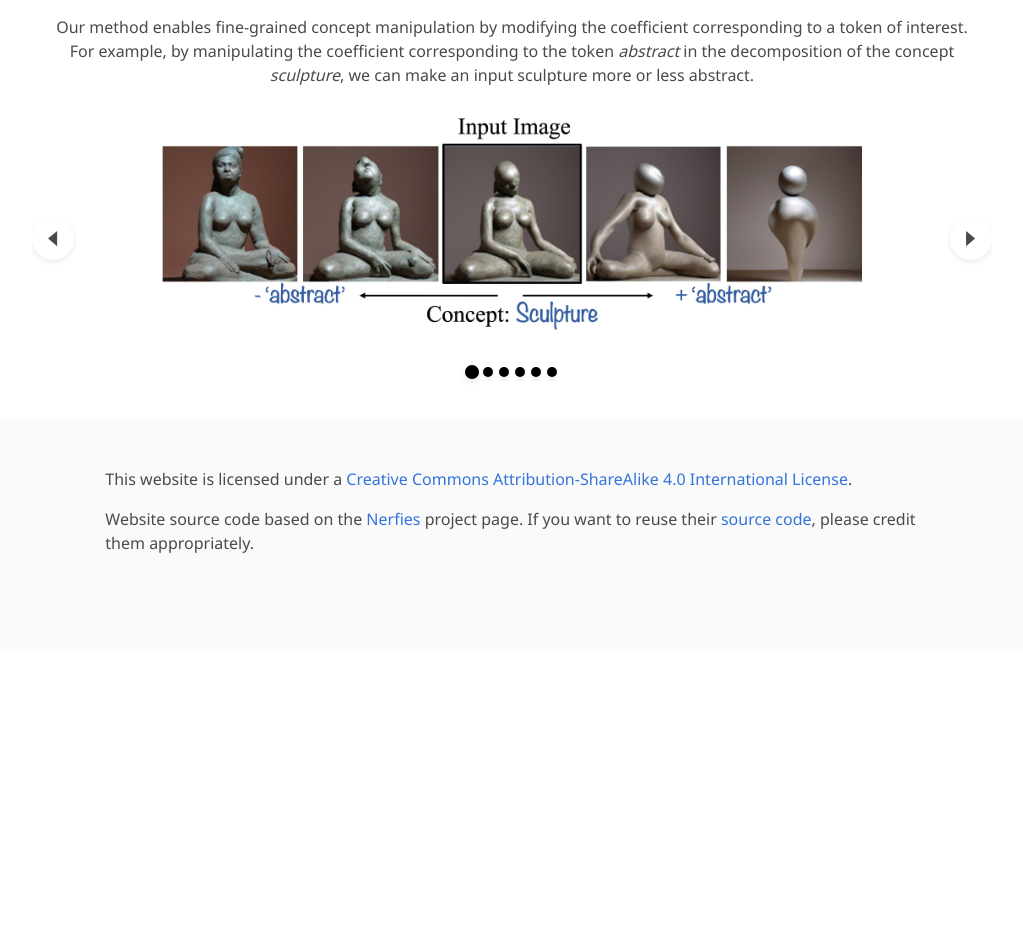
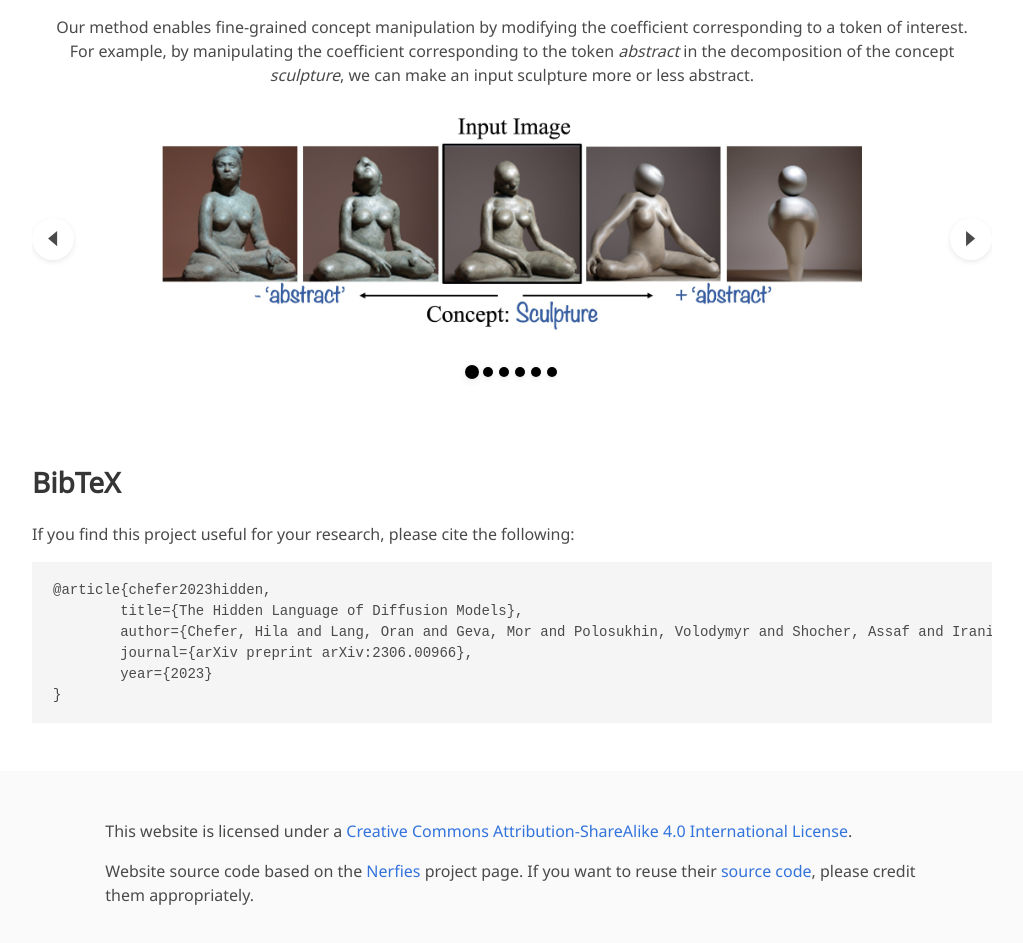
Before and after one commit to hila-chefer/Conceptor, a plain HTML site: page index.html in a window 1280 px wide. Shown: the part 3599-4542 px from the top of the page, without its empty margins (128-1151 px from the left). Before the commit the page ends 4250 px from the top, so only its background shows below. Drawn offline with nearby package versions, Linux system fonts and the light colour scheme; some icons are missing; a web font is replaced by a local one.

Commit message:
Add files via upload

```diff
--- a/index.html
+++ b/index.html
@@ -426,6 +426,20 @@
 
 <!--  </section> -->
 
+  <section class="section" id="BibTeX">
+    <div class="container is-max-desktop content">
+      <h2 class="title">BibTeX</h2>
+      <p>If you find this project useful for your research, please cite the following:</p>
+
+      <pre><code>@article{chefer2023hidden,
+        title={The Hidden Language of Diffusion Models},
+        author={Chefer, Hila and Lang, Oran and Geva, Mor and Polosukhin, Volodymyr and Shocher, Assaf and Irani, Michal and Mosseri, Inbar and Wolf, Lior},
+        journal={arXiv preprint arXiv:2306.00966},
+        year={2023}
+}</code></pre>
+    </div>
+  </section>
+
 <footer class="footer">
   <div class="columns is-centered">
     <div class="column is-8">
```
